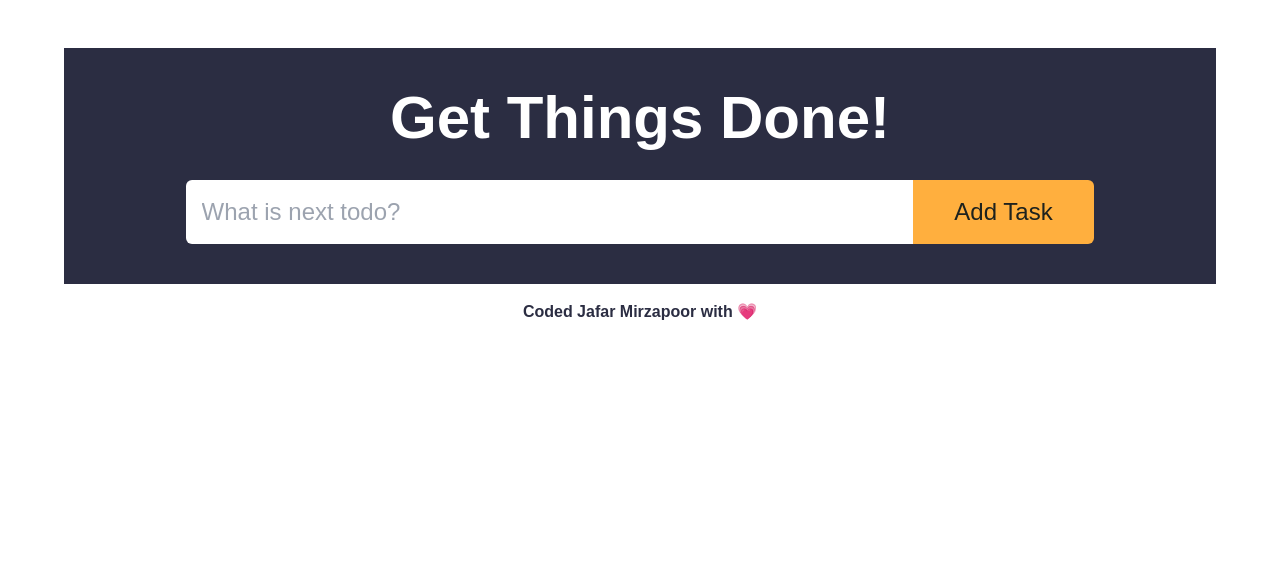
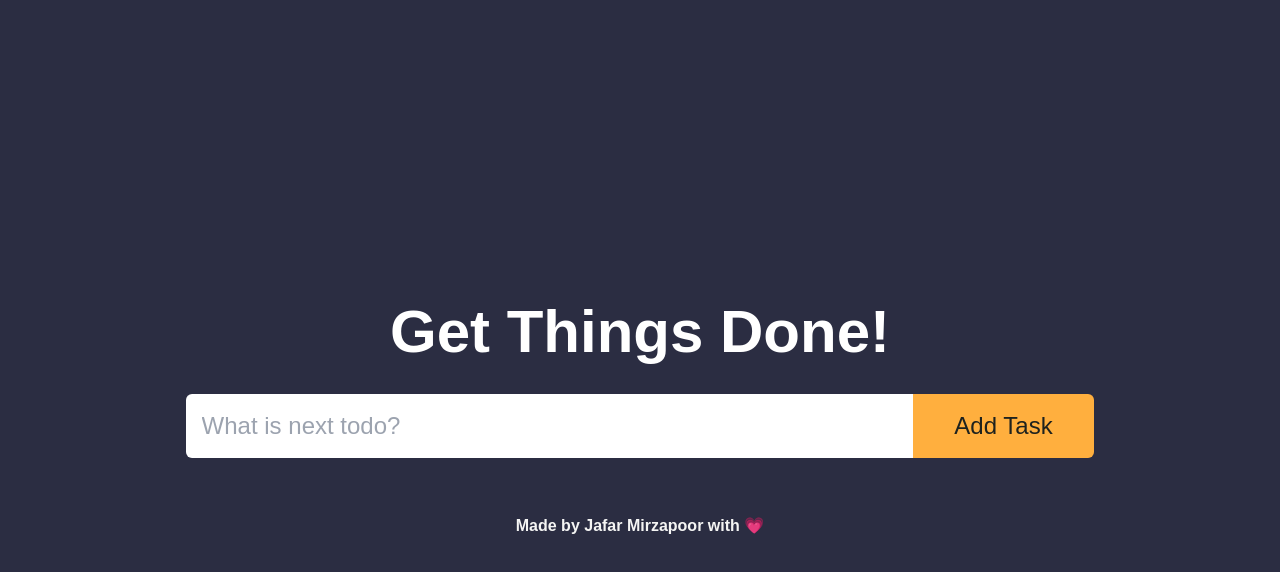
Before and after one commit to jeff-mz/React-Todo-App, a React (Vite) app: page / in a window 1280 px wide. Shown: the top 572 px of the page. Built offline with nearby package versions, Linux system fonts and the light colour scheme.

Commit message:
style and UI was improved .

```diff
--- a/src/App.jsx
+++ b/src/App.jsx
@@ -5,11 +5,11 @@ function App() {
   return (
     <main
       id="main"
-      className=" w-full h-full py-12 flex flex-col items-center justify-center  font-display"
+      className=" w-full h-full py-12 flex flex-col items-center justify-center  font-display bg-[#2b2d42] min-h-screen"
     >
       <TodoCard />
-      <p className="text-[16px] font-bold text-[#2b2d42] mt-[16px]">
-        Coded Jafar Mirzapoor with 💗
+      <p className="text-[16px] font-bold text-stone-100 mt-[16px]">
+        Made by Jafar Mirzapoor with 💗
       </p>
     </main>
   );
--- a/src/components/TodoCard.jsx
+++ b/src/components/TodoCard.jsx
@@ -23,7 +23,7 @@ function TodoCard() {
   };
 
   return (
-    <div className="w-[90%] bg-[#2b2d42] p-2 rounded- flex flex-col items-center ">
+    <div className="w-[90%]  p-2 rounded- flex flex-col items-center ">
       <h1 className="text-4xl text-white font-bold my-8 text-center md:text-6xl">
         Get Things Done!
       </h1>
```
